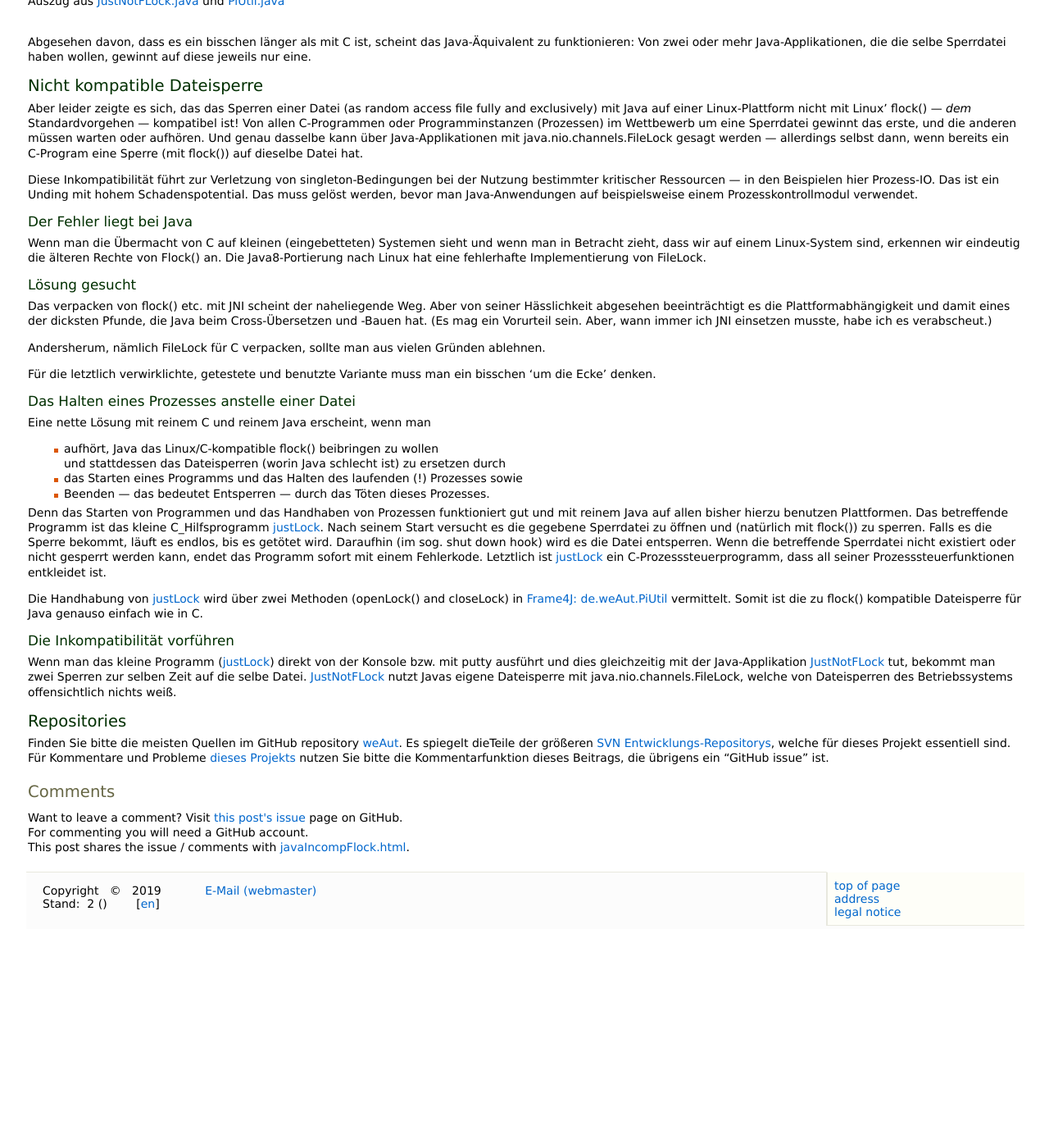
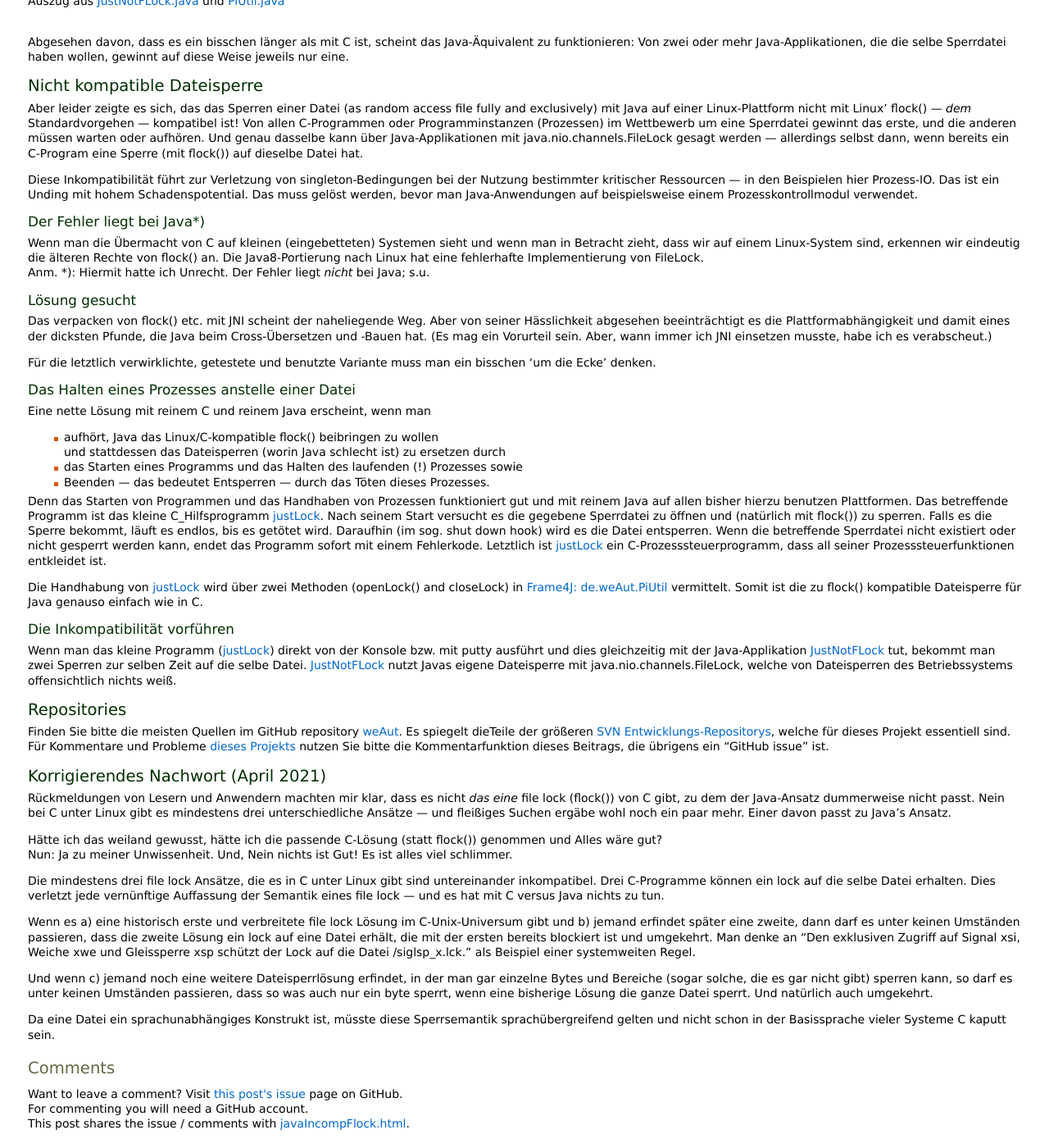
Before and after one commit to a-weinert/a-weinert.github.io, a Jekyll site: the page built from _posts/2019-06-24-javaIncompFlock_de.md, in a window 1280 px wide and 1400 px high, scrolled down 2470 px. Shown: the whole window at 82% size. Built offline with Jekyll 4.4.1, drawn with Linux system fonts in a browser that asks for light colours; before the commit the page ends 3628 px from its top, so only the background shows below that; some of the changed text lies outside the part shown.

Commit message:
Java C file lock amendment

````diff
--- a/_posts/2019-06-24-javaIncompFlock_de.md
+++ b/_posts/2019-06-24-javaIncompFlock_de.md
@@ -3,7 +3,7 @@ layout: weAutPost
 title: Javas nicht kompatible Dateisperre
 bigTitle: Java&amp;flock
 permalink: /:title.html
-date:   2019-06-24
+date:   2021-04-24
 categories: Java Linux flock Raspberry
 lang: de
 enPage: javaIncompFlock.html
@@ -25,16 +25,16 @@ existierenden C-Steuerungsprogrammen verwenden müssen. Wie seit langem
 bei C und auf Linux-Plattformen Usus benutzen die C-Programme hierfür flock().
 
 ```c
-/*  Lock file handle. */
+/** Lock file handle. */
 int lockFd;
 
-/* Common path to a lock file for GpIO use */
+/** Common path to a lock file for GpIO use */
 char const  * const lckPiGpioPth = "/home/pi/bin/.lockPiGpio";
 
-/*  Basic start-up function failure. */
+/** Basic start-up function failure. */
 int retCode;
 
-/*  Open and lock the lock file.
+/** Open and lock the lock file.
  *
  *  @param lckPiGpioFil   lock file path name
  *  @return 0: OK, locked; 97: lckPiGpioFil does not exist;
@@ -135,14 +135,14 @@ und [PiUtil.java](https://github.com/a-weinert/weAut/blob/master/frame4j_part/de
 
 Abgesehen davon, dass es ein bisschen länger als mit C ist, scheint das
 Java-Äquivalent zu funktionieren: Von zwei oder mehr Java-Applikationen,
-die die selbe Sperrdatei haben wollen, gewinnt auf diese jeweils nur eine.
+die die selbe Sperrdatei haben wollen, gewinnt auf diese Weise jeweils
+nur eine.
 
 ## Nicht kompatible Dateisperre
 
 Aber leider zeigte es sich, das das Sperren einer Datei (as random access
 file fully and exclusively) mit Java auf einer Linux-Plattform nicht mit
-Linux'
-flock() &mdash; _dem_ Standardvorgehen &mdash; kompatibel ist! Von
+Linux' flock() &mdash; _dem_ Standardvorgehen &mdash; kompatibel ist! Von
 allen C-Programmen oder Programminstanzen (Prozessen) im Wettbewerb
 um eine Sperrdatei gewinnt das erste, und die anderen müssen warten
 oder aufhören. Und genau dasselbe kann über Java-Applikationen mit
@@ -156,13 +156,14 @@ den Beispielen hier Prozess-IO. Das ist ein Unding mit hohem
 Schadenspotential. Das muss gelöst werden, bevor man Java-Anwendungen
 auf beispielsweise einem Prozesskontrollmodul verwendet.
 
-### Der Fehler liegt bei Java
+### Der Fehler liegt bei Java*)
 
 Wenn man die Übermacht von C auf kleinen (eingebetteten) Systemen
 sieht und wenn man in Betracht zieht, dass wir auf einem Linux-System
-sind, erkennen wir eindeutig die älteren Rechte von Flock() an. Die
+sind, erkennen wir eindeutig die älteren Rechte von flock() an. Die
 Java8-Portierung nach Linux hat eine fehlerhafte Implementierung
 von FileLock.
+Anm. *): Hiermit hatte ich Unrecht. Der Fehler liegt _nicht_ bei Java; s.u.
 
 ### Lösung gesucht
 
@@ -172,9 +173,6 @@ Plattformabhängigkeit und damit eines der dicksten Pfunde, die Java
 beim Cross-Übersetzen und -Bauen hat.
 (Es mag ein Vorurteil sein. Aber, wann immer ich JNI einsetzen musste,
 habe ich es verabscheut.)
-
-Andersherum, nämlich FileLock für C verpacken, sollte man aus
-vielen Gründen ablehnen.
 
 Für die letztlich verwirklichte, getestete und benutzte Variante
 muss man ein bisschen 'um die Ecke' denken.
@@ -216,8 +214,8 @@ Wenn man das kleine Programm
 direkt von der Konsole bzw. mit putty ausführt und dies gleichzeitig mit
 der Java-Applikation
 [JustNotFLock](https://github.com/a-weinert/weAut/blob/master/frame4j_part/de/weAut/tests/JustNotFLock.java "de.weAut.tests.JustNotFLock (needs Frame4J installed)")
-tut, bekommt man zwei Sperren zur selben Zeit auf die selbe Datei. [JustNotFLock](https://github.com/a-weinert/weAut/blob/master/frame4j_part/de/weAut/tests/JustNotFLock.java "de.weAut.tests.JustNotFLock (needs Frame4J installed") nutzt Javas eigene Dateisperre mit java.nio.channels.FileLock, welche von Dateisperren des Betriebssystems offensichtlich nichts weiß.
-
+tut, bekommt man zwei Sperren zur selben Zeit auf die selbe Datei. [JustNotFLock](https://github.com/a-weinert/weAut/blob/master/frame4j_part/de/weAut/tests/JustNotFLock.java "de.weAut.tests.JustNotFLock (needs Frame4J installed") nutzt Javas eigene Dateisperre mit java.nio.channels.FileLock, welche
+von Dateisperren des Betriebssystems offensichtlich nichts weiß.
 
 ## Repositories
 
@@ -227,3 +225,40 @@ Finden Sie bitte die meisten Quellen im GitHub repository
 welche für dieses Projekt essentiell sind. Für Kommentare und Probleme
 [dieses Projekts](https://github.com/a-weinert/weAut/) nutzen Sie bitte die
 Kommentarfunktion dieses Beitrags, die übrigens ein "GitHub issue" ist.
+
+## Korrigierendes Nachwort (April 2021)
+
+Rückmeldungen von Lesern und Anwendern machten mir klar, dass es nicht
+_das eine_ file lock (flock()) von C gibt, zu dem der Java-Ansatz dummerweise
+nicht passt. Nein bei C unter Linux gibt es mindestens drei unterschiedliche
+Ansätze &mdash; und fleißiges Suchen ergäbe wohl noch ein paar mehr. Einer davon
+passt zu Java's Ansatz.
+
+Hätte ich das weiland gewusst, hätte ich die passende C-Lösung
+(statt flock()) genommen und Alles wäre gut?
+Nun: Ja zu meiner Unwissenheit. Und, Nein nichts ist Gut!
+Es ist alles viel schlimmer.
+
+Die mindestens drei file lock Ansätze, die es in C unter Linux gibt sind
+untereinander inkompatibel. Drei C-Programme können ein lock auf die selbe
+Datei erhalten. Dies verletzt jede vernünftige Auffassung der Semantik eines
+file lock &mdash; und es hat mit C versus Java nichts zu tun.
+
+Wenn es a) eine historisch erste und verbreitete file lock Lösung
+im C-Unix-Universum gibt und b) jemand erfindet später eine zweite, dann
+darf es unter keinen
+Umständen passieren, dass die zweite Lösung ein lock auf eine Datei erhält,
+die mit der ersten bereits blockiert ist und umgekehrt. Man denke an
+"Den exklusiven Zugriff auf Signal xsi, Weiche xwe und Gleissperre xsp schützt der
+Lock auf die Datei /siglsp_x.lck." als Beispiel einer systemweiten
+Regel.
+
+Und wenn c) jemand noch eine weitere Dateisperrlösung erfindet, in der man
+gar einzelne Bytes und Bereiche (sogar solche, die es gar nicht gibt) sperren
+kann, so darf es unter keinen Umständen passieren, dass so was auch nur ein
+byte sperrt, wenn eine bisherige Lösung die ganze Datei sperrt. Und natürlich
+auch umgekehrt.
+
+Da eine Datei ein sprachunabhängiges Konstrukt ist, müsste diese
+Sperrsemantik sprachübergreifend gelten und nicht schon in der Basissprache
+vieler Systeme C kaputt sein.
````
Also changed, not shown: _posts/2019-06-24-javaIncompFlock.md (+73 -22 lines).
